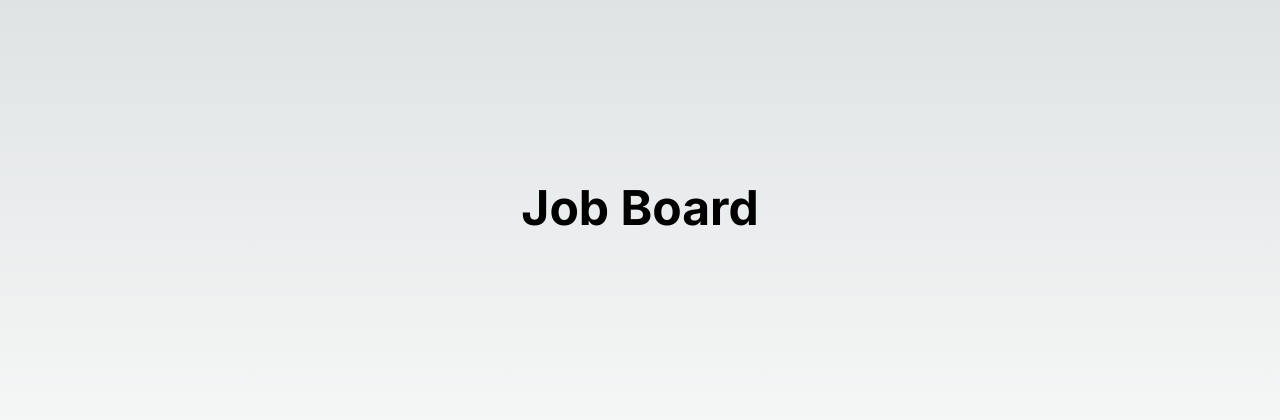
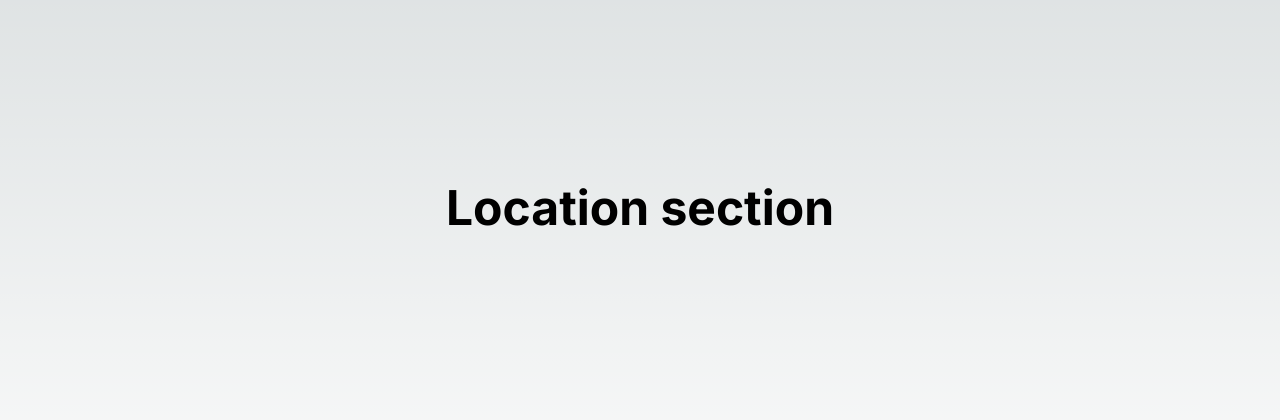
Before and after one commit to zaktech96/job-board, a Next.js app: page /Section in a window 1280 px wide. Shown: the part 184-604 px from the top of the page. Built offline with nearby package versions, Linux system fonts and the light colour scheme.

Commit message:
Update Section page

```diff
--- a/src/app/Section/page.tsx
+++ b/src/app/Section/page.tsx
@@ -2,7 +2,7 @@
 export default function Section() {
     return (
     <main className="flex flex-col items-center justify-center min-h-screen p-24">
-         <h1 className="text-5xl font-bold mb-4">Job Board</h1>
+         <h1 className="text-5xl font-bold mb-4">Location section </h1>
     </main>
   );
 }
```
